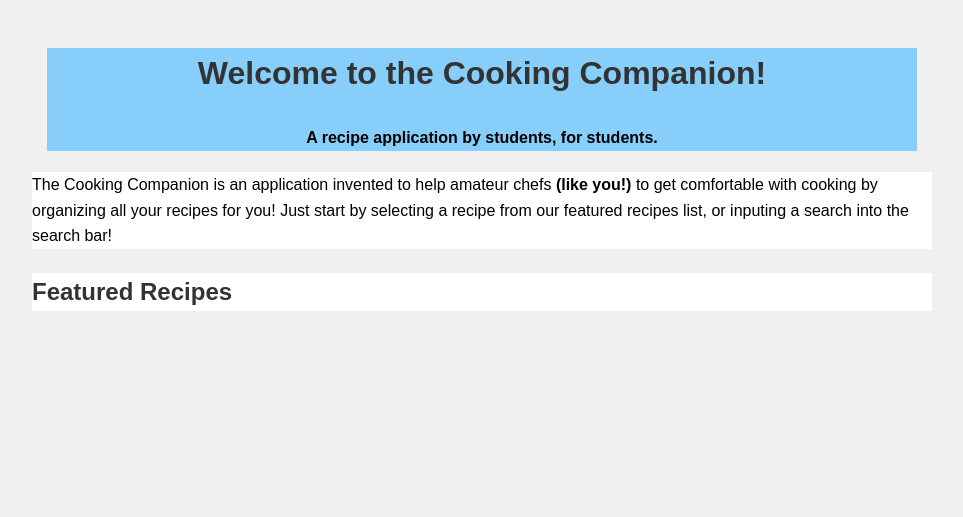
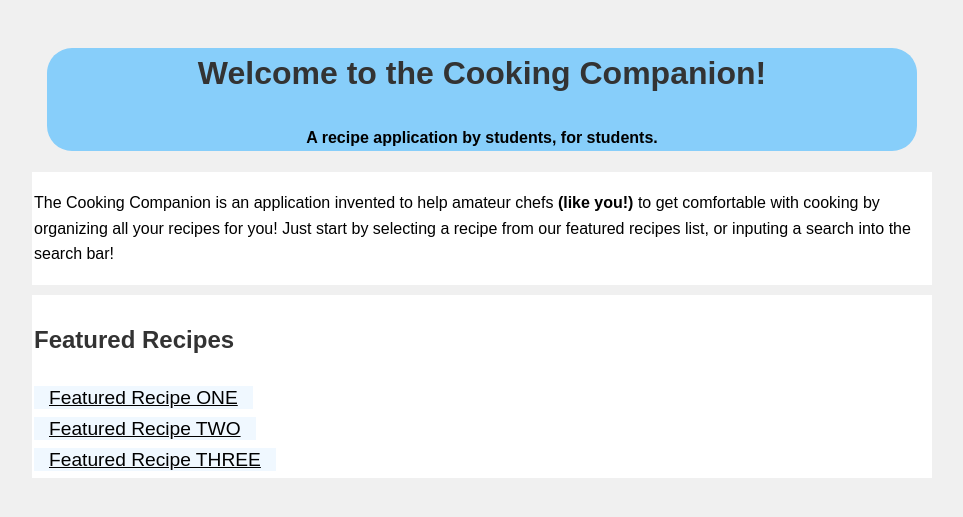
Before and after one commit to njacobs2019/Cooking-Code-panions, a Flask app: page / in a window 1280 px wide. Shown: the part 186-703 px from the top of the page, without its empty margins (158-1121 px from the left). Run offline with Flask 2, Linux system fonts and the light colour scheme.

Commit message:
Added links
small commit so that we can figure out where the style for the links it being pulled

```diff
--- a/Flask/templates/home.html
+++ b/Flask/templates/home.html
@@ -5,12 +5,16 @@
     <head>
         <style>
             .divText {
+              margin-bottom: 10px;
               background-color: white;
               text-align: left;
+              padding: 2px;
+
             }
             </style>
         <style>
             .divWelcome {
+                border-radius: 25px;
                 margin: 15px;
                 background-color: lightskyblue;
                 text-align: center;
@@ -31,6 +35,9 @@
 
         <div class="divText">
             <h3>Featured Recipes</h3>
+            <a href="https://youtu.be/dyIilW_eBjc">Featured Recipe ONE</a><br>
+            <a href="https://www.youtube.com/watch?v=oZAGNaLrTd0&ab_channel=AtomicApples">Featured Recipe TWO</a><br>
+            <a href="https://www.youtube.com/watch?v=5jKZ9KGtee0&ab_channel=CavinWeber">Featured Recipe THREE</a><br>
         </div>
     </body>
 </html>
```
